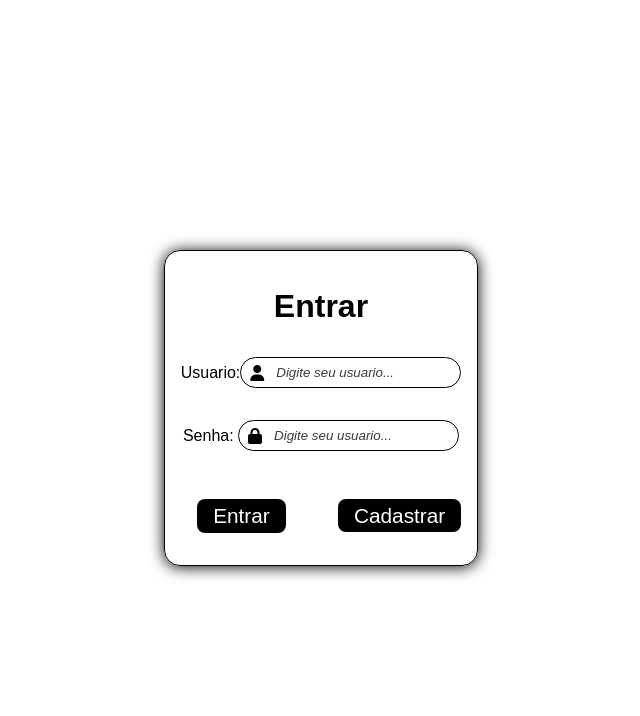
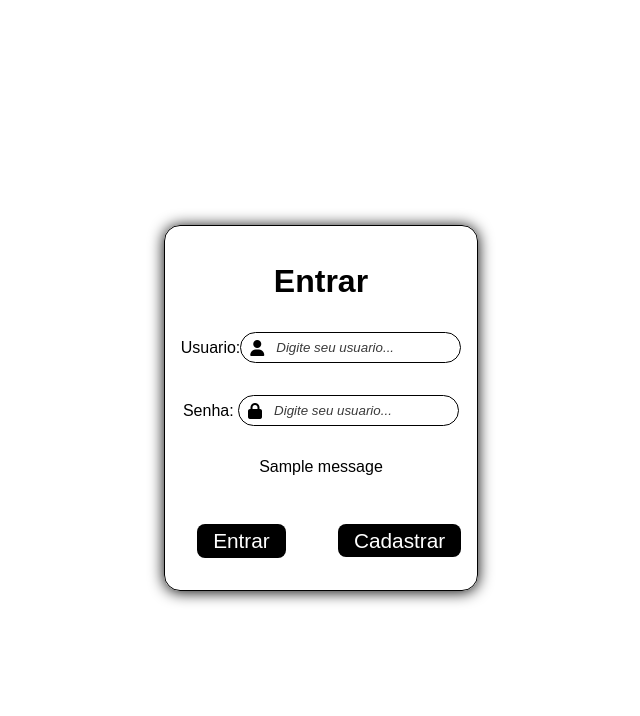
Before and after one commit to devsamuca/autentica-criptografa, a Flask app: page / in a window 1280 px wide. Shown: the top 716 px of the page, without its empty margins (319-959 px from the left). Run offline with Flask 3, Linux system fonts and the light colour scheme; one stand-in notice (Sample message) is shown; some libraries are stand-ins or nearby versions; some web fonts are replaced.

Commit message:
:construction:: Desenvolvimento: 06/11/2024

```diff
--- a/rotas.py
+++ b/rotas.py
@@ -24,17 +24,24 @@ def home():
 
             consulta = cursor.fetchall()
 
-            v_nome = [v_nome[0] for v_nome in consulta]
-            v_usuario = [v_usuario[1] for v_usuario in consulta]
-            v_senha = [v_senha[2] for v_senha in consulta]
+            if consulta == []:
+                flash("Usuario não encontrado")
+                return "Usuario não encontrado"
 
-            return v_nome,v_senha,v_usuario
+            else:
+                v_nome = [v_nome[0] for v_nome in consulta]
+                v_usuario = [v_usuario[1] for v_usuario in consulta]
+                v_senha = [v_senha[2] for v_senha in consulta]
+                return v_nome,v_senha,v_usuario
 
         resultado = validar()
-        print(resultado)
 
+        if resultado == "Usuario não encontrado":
+            flash(resultado)
+            return redirect("/")
+        else:
+            return render_template("welcome.html")
 
-        return render_template("welcome.html", usuario=usuario, senha=hash_senha)
     else:
         return render_template("home.html")
 
--- a/static/style/home.css
+++ b/static/style/home.css
@@ -18,8 +18,8 @@ main{
     display: flex;
     flex-direction: column;
     justify-content: center;
+    align-items: center;
     padding: 1rem;
-    align-items: center;
     border-radius: 1rem;
     border: 1px solid;
     backdrop-filter: blur(20px);
@@ -115,3 +115,17 @@ input[type="password"]::placeholder{
 
 /*  */
 /*  */
+
+/* Variaveis Flask */
+
+#msg{
+    max-width: 220px;
+    margin: 0;
+    text-align: center;
+}
+
+#msg_flash{
+    display: flex;
+    justify-content: center;
+    align-items: center;
+}
--- a/templates/home.html
+++ b/templates/home.html
@@ -9,6 +9,7 @@
 </head>
 <body>
     <main>
+
         <form action="/" method="POST">
             <h1 id="titulo">Entrar</h1>
 
@@ -27,6 +28,13 @@
                 </div>
             </div>
 
+            {%set mensagens = get_flashed_messages()%}
+            {%if mensagens%}
+                <div id="msg_flash">
+                    <p id="msg"> {{mensagens[0]}} </p>
+                </div>
+            {%endif%}
+
             <div class="botoes">
                 <div id="campo-entrar">
                     <i class="fa-solid fa-right-to-bracket fa-xs" style="color: #ffffff;"></i>
```
